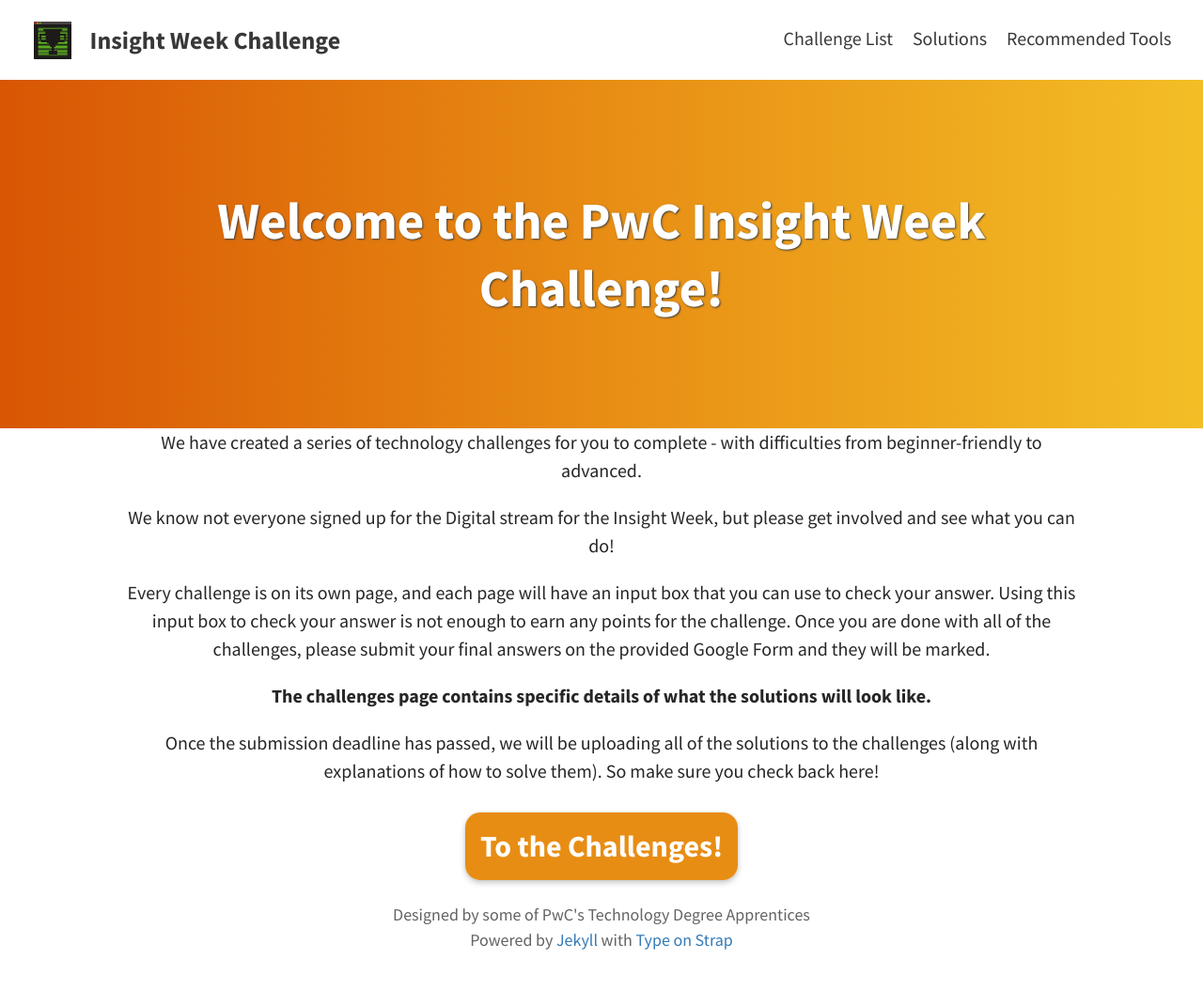
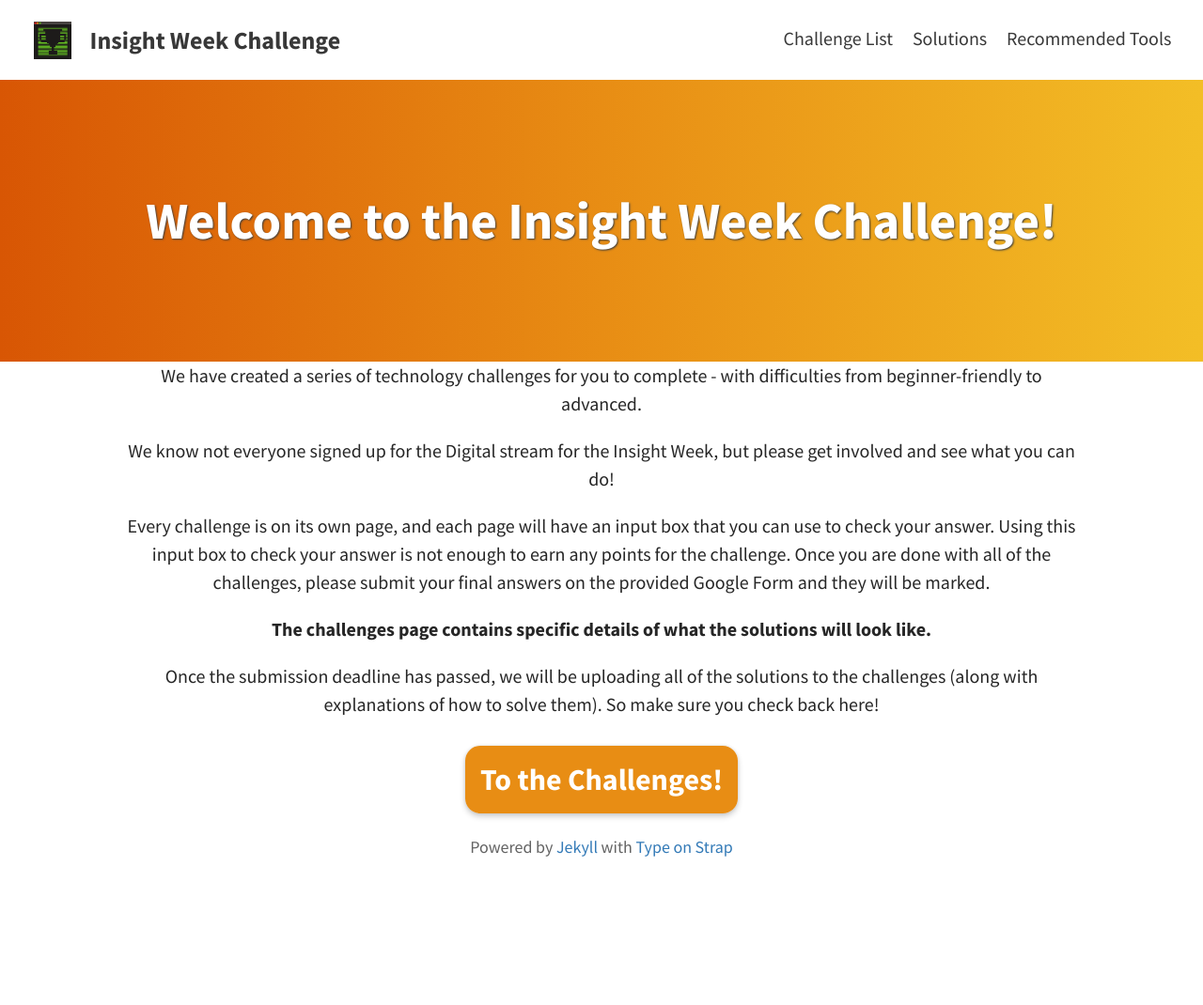
Before and after one commit to jnk838/insight-week-challenge, a Jekyll site: the page built from index.html, in a window 1280 px wide. Shown: the whole page at 94% size. Built offline with Jekyll 4.4.1, drawn with Linux system fonts in a browser that asks for light colours; the list of posts is cut into pages by our own code; after the commit the page ends 971 px from its top, so only the background shows below that.

Commit message:
Removed PwC name at Katherine's request

```diff
--- a/_config.yml
+++ b/_config.yml
@@ -4,15 +4,14 @@ url: ""
 
 # THEME-SPECIFIC CONFIGURATION
 title: Insight Week Challenge                                    # site's title
-description: "A technical challenge for students taking part in PwC's online Insight Week."      # used by search engines
+description: "A technical challenge for students taking part in Insight Week."      # used by search engines
 avatar: assets/img/iwc-logo.png                         # Empty for no avatar in navbar
 favicon: assets/img/favicon.ico                             # Icon displayed in the tab
 
 # Header and footer text
-header_text: Welcome to the PwC Insight Week Challenge! # Change Blog header text
+header_text: Welcome to the Insight Week Challenge! # Change Blog header text
 header_feature_image: assets/img/iwc-logo.png
 footer_text: >-
-  Designed by some of PwC's Technology Degree Apprentices<br>
   Powered by <a href="https://jekyllrb.com/">Jekyll</a> with <a href="https://github.com/sylhare/Type-on-Strap">Type on Strap</a>
 
 # Blog
```
